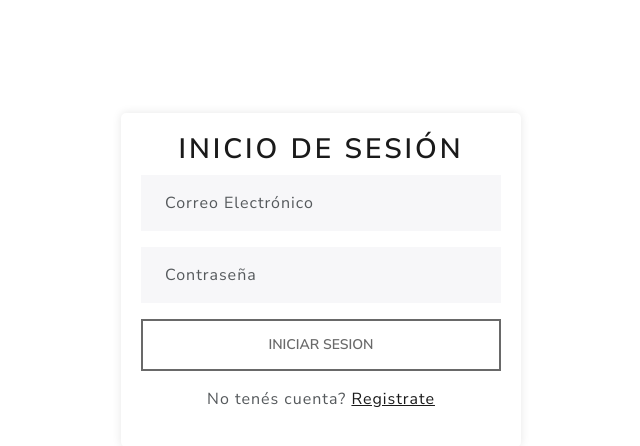
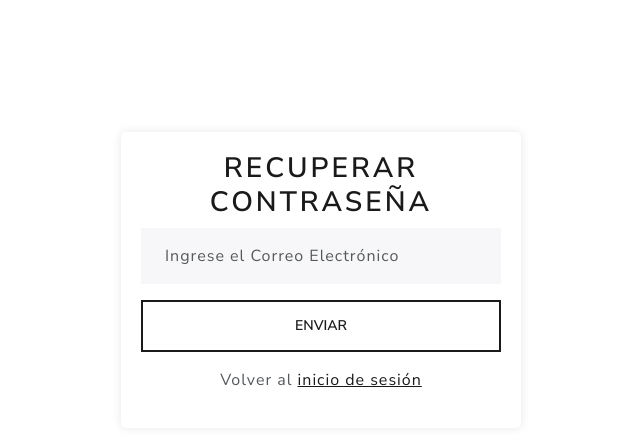
Before and after one commit to Tincho1612/SuperHeroGames, an Angular app in the folder SuperHeroGameAngular/: page /recuperarpassword in a window 1280 px wide. Before the commit this address led to /login. Shown: the top 446 px of the page, without its empty margins (319-959 px from the left). Built offline with nearby package versions, Linux system fonts and the light colour scheme.

Commit message:
feat (forgot password): Funcionalidad para restablecer la contraseña agregada.

```diff
--- a/SuperHeroGameAngular/src/app/app.module.ts
+++ b/SuperHeroGameAngular/src/app/app.module.ts
@@ -25,7 +25,9 @@ import { ListaHeroesComponent } from './components/lista-heroes/lista-heroes.com
 import { DragDropModule } from '@angular/cdk/drag-drop';
 import { CardRuletaComponent } from './components/card-ruleta/card-ruleta.component';
 import { HistorialComponent } from './components/historial/historial.component';
-import { UpdateUserComponent } from './components/update-user/update-user.component'
+import { UpdateUserComponent } from './components/update-user/update-user.component';
+import { RecoverPasswordComponent } from './components/recover-password/recover-password.component';
+import { ResetPasswordComponent } from './components/reset-password/reset-password.component'
 
 
 @NgModule({
@@ -44,6 +46,8 @@ import { UpdateUserComponent } from './components/update-user/update-user.compon
     CardRuletaComponent,
     HistorialComponent,
     UpdateUserComponent,
+    RecoverPasswordComponent,
+    ResetPasswordComponent,
   ],
   imports: [
     BrowserModule,
--- a/SuperHeroGameAngular/src/app/components/form-login/form-login.component.html
+++ b/SuperHeroGameAngular/src/app/components/form-login/form-login.component.html
@@ -32,6 +32,9 @@
             <p class="mt-3">
                 No tenés cuenta? <a routerLink="/register">Registrate</a>
             </p>
+            <p class="mt-3">
+                Perdiste tu contraseña? <a routerLink="/recuperarpassword">Recuperar</a>
+            </p>
         </form>
     </div>
 </div>
--- a/SuperHeroGameAngular/src/app/components/navbar/navbar.component.ts
+++ b/SuperHeroGameAngular/src/app/components/navbar/navbar.component.ts
@@ -23,8 +23,15 @@ export class NavbarComponent {
   ) {
     this.router.events.subscribe((event) => {
       if (event instanceof NavigationEnd) {
+        this.shouldShowNavbar = true;
         const currentRoute = this.router.routerState.snapshot.url;
-        this.shouldShowNavbar = !['/login', '/register'].includes(currentRoute);
+        const routes = ['/login', '/register', '/recuperarpassword', '/resetpassword'];
+        for(const route of routes){
+          if(currentRoute.startsWith(route)){
+            this.shouldShowNavbar = false;
+            break;
+          }
+        }
       }
     });
 
--- /dev/null
+++ b/SuperHeroGameAngular/src/app/components/recover-password/recover-password.component.css
@@ -0,0 +1,15 @@
+.recoverpassword {
+    display: flex;
+    justify-content: center;
+    align-items: center;
+    height: 70vh;
+    text-align: center;
+}
+
+.container {
+    max-width: 400px;
+    padding: 20px;
+    background-color: #fff;
+    border-radius: 5px;
+    box-shadow: 0 0 10px rgba(0, 0, 0, 0.1);
+}
--- /dev/null
+++ b/SuperHeroGameAngular/src/app/components/recover-password/recover-password.component.html
@@ -0,0 +1,23 @@
+<div class="recoverpassword">
+    <div class="container">
+        <form (ngSubmit)="onSubmit()">
+            <h2>Recuperar contraseña</h2>
+
+            <div class="form-floating mb-3">
+                <input type="email" class="form-control" id="email" placeholder="email" [(ngModel)]="email" name="email">
+                <label for="email">Ingrese el Correo Electrónico</label>
+            </div>
+
+            <div class="d-grid gap-2">
+                <button type="submit" class="btn btn-outline-primary">
+                    <span *ngIf="!loading">Enviar</span>
+                    <app-spinner *ngIf="loading" [showMargin]="false"></app-spinner>
+                </button>
+            </div>
+
+            <p class="mt-3">
+                Volver al <a routerLink="/login">inicio de sesión</a>
+            </p>
+        </form>
+    </div>
+</div>
--- /dev/null
+++ b/SuperHeroGameAngular/src/app/components/recover-password/recover-password.component.ts
@@ -0,0 +1,41 @@
+import { Component } from '@angular/core';
+import { ToastrService } from 'ngx-toastr';
+import { UsersService } from 'src/app/services/users.service';
+
+@Component({
+  selector: 'app-recover-password',
+  templateUrl: './recover-password.component.html',
+  styleUrls: ['./recover-password.component.css']
+})
+export class RecoverPasswordComponent {
+  email: string = '';
+  loading: boolean = false;
+
+  constructor(
+    private toastr: ToastrService,
+    private _userService: UsersService
+  ) {
+
+  }
+
+  onSubmit() {
+    this.loading = true;
+    const emailRegex: RegExp = /^[a-zA-Z0-9._-]+@[a-zA-Z0-9.-]+\.[a-zA-Z]{2,4}$/;
+
+    if (this.email.match(emailRegex)) {
+
+      this._userService.recuperarPassword(this.email).subscribe({
+        next: (data) => {
+          this.toastr.success(data.message, 'Correo enviado!');
+        },
+        error: (e) => {
+          this.toastr.error(e.error.message, 'Error');
+        },
+        complete: ()=> this.loading = false
+      })
+    } else {
+      this.toastr.error('Asegurese de ingresar un mail válido', 'Formato erroneo');
+      this.loading = false;
+    }
+  }
+}
--- /dev/null
+++ b/SuperHeroGameAngular/src/app/components/reset-password/reset-password.component.css
@@ -0,0 +1,15 @@
+.resetpassword {
+    display: flex;
+    justify-content: center;
+    align-items: center;
+    text-align: center;
+    height: 70vh;
+}
+
+.container {
+    max-width: 400px;
+    padding: 20px;
+    background-color: #fff;
+    border-radius: 5px;
+    box-shadow: 0 0 10px rgba(0, 0, 0, 0.1);
+}
--- /dev/null
+++ b/SuperHeroGameAngular/src/app/components/reset-password/reset-password.component.html
@@ -0,0 +1,43 @@
+<div class="resetpassword mt-xl-5">
+    <div class="container">
+        <form (ngSubmit)="sendData()" [formGroup]="form">
+            <h2>Cambiar contraseña</h2>
+            <div class="form-floating mb-3">
+                <input type="password" class="form-control" id="password" placeholder="password"
+                    formControlName="password" required>
+                <label for="password">Contraseña</label>
+                <span *ngIf="form.get('password')?.hasError('required') && form.get('password')?.touched">
+                    El campo password es <strong>REQUERIDO</strong>
+                </span>
+                <span *ngIf="form.get('password')?.hasError('minlength') && form.get('password')?.touched ||
+                             form.get('password')?.hasError('maxlength') && form.get('password')?.touched">
+                    La contraseña debe contener entre <strong>8 y 24 caracteres</strong>
+                </span>
+            </div>
+            <div class="form-floating mb-3">
+                <input type="password" class="form-control" id="confirmPassword" placeholder="Confirm password"
+                    formControlName="confirmPassword" required>
+                <label for="confirmPassword">Confirm password</label>
+                <span *ngIf="form.get('confirmPassword')?.hasError('required') && form.get('confirmPassword')?.touched">
+                    Debes confirmar la contraseña!
+                </span>
+                <span *ngIf="form.get('confirmPassword')?.hasError('minlength') && form.get('confirmPassword')?.touched ||
+                             form.get('confirmPassword')?.hasError('maxlength') && form.get('confirmPassword')?.touched">
+                    La contraseña debe contener entre <strong>8 y 24 caracteres</strong>
+                </span>
+            </div>
+            <span *ngIf="form.hasError('mismatch') && form.get('confirmPassword')?.touched">
+                Las contraseñas no coinciden.
+            </span>
+            <div class="d-grid gap-2">
+                <button type="submit" [disabled]="form.invalid" class="btn btn-outline-primary">
+                    <span *ngIf="!loading">Enviar</span>
+                    <app-spinner *ngIf="loading" [showMargin]="false"></app-spinner>
+                </button>
+            </div>
+            <p class="mt-3">
+                Volver al <a routerLink="/login">inicio de sesión</a>
+            </p>
+        </form>
+    </div>
+</div>
--- /dev/null
+++ b/SuperHeroGameAngular/src/app/components/reset-password/reset-password.component.ts
@@ -0,0 +1,71 @@
+import { Component, OnInit } from '@angular/core';
+import { FormBuilder, FormGroup, Validators } from '@angular/forms';
+import { ActivatedRoute } from '@angular/router';
+import { ToastrService } from 'ngx-toastr';
+import { UsersService } from 'src/app/services/users.service';
+
+@Component({
+  selector: 'app-reset-password',
+  templateUrl: './reset-password.component.html',
+  styleUrls: ['./reset-password.component.css']
+})
+export class ResetPasswordComponent implements OnInit {
+
+  form: FormGroup;
+  loading: boolean = false;
+  token: string = '';
+
+  constructor(
+    private fb: FormBuilder,
+    private toastr: ToastrService,
+    private route: ActivatedRoute,
+    private _userService: UsersService
+  ) {
+    this.form = this.fb.group({
+      password: ['', [Validators.required, Validators.minLength(8), Validators.maxLength(24)]],
+      confirmPassword: ['', [Validators.required, Validators.minLength(8), Validators.maxLength(24)]]
+    }, { validators: this.passwordMatchValidator });
+  }
+
+  ngOnInit() {
+    this.route.params.subscribe(params => {
+      this.token = params['token'];
+      console.log(this.token);
+    });
+  }
+
+  sendData() {
+    if (this.form.invalid) {
+      this.toastr.error('Por favor, complete correctamente el formulario', 'Error');
+      return;
+    }
+
+    this._userService.resetPassword(this.form.value.password, this.token).subscribe({
+      next: (data) => {
+        this.toastr.success(data.message, 'Contraseña cambiada!');
+      },
+      error: (e) => {
+        console.log(e);
+        this.toastr.error(e.error.message, 'Error');
+      }
+    });
+  }
+
+  passwordMatchValidator(group: FormGroup | null) {
+    if (!group) {
+      return null;
+    }
+
+    const passwordControl = group.get('password');
+    const confirmPasswordControl = group.get('confirmPassword');
+
+    if (!passwordControl || !confirmPasswordControl) {
+      return null;
+    }
+
+    const password = passwordControl.value;
+    const confirmPassword = confirmPasswordControl.value;
+
+    return password === confirmPassword ? null : { mismatch: true };
+  }
+}
--- a/SuperHeroGameAngular/src/app/services/users.service.ts
+++ b/SuperHeroGameAngular/src/app/services/users.service.ts
@@ -16,21 +16,21 @@ export class UsersService {
 
   constructor(private http: HttpClient) {
     const lsToken = localStorage.getItem('token');
-    if(lsToken !== null){
+    if (lsToken !== null) {
       this.token = lsToken;
     }
 
     const storeData = localStorage.getItem('usuariosData');
-    if(storeData){
+    if (storeData) {
       this.listusers = JSON.parse(storeData);
     }
     const storedUser = localStorage.getItem('usuarioActual');
-    if(storedUser){
+    if (storedUser) {
       this.currentUser = JSON.parse(storedUser);
     }
   }
 
-  getHeaders(){
+  getHeaders() {
     const tokenAsString = String(this.token); // Convertir a string si es necesario
 
     const headers = new HttpHeaders({
@@ -47,15 +47,15 @@ export class UsersService {
   //////////////////////////////////////////////////////////
   //FUNCIONES PARA OBTENCION/MODIFICACIÓN DEL USUARIO
 
-  getUsersTest(): Observable<any>{
+  getUsersTest(): Observable<any> {
     return this.http.get<any>(`${this.url}/api/user/getUsers`, this.getHeaders());
   }
 
-  getFavoritosTest(): Observable<any>{
+  getFavoritosTest(): Observable<any> {
     return this.http.get<any>(`${this.url}/api/user/favoritos`, this.getHeaders());
   }
 
-  getEquipoTest(): Observable<any>{
+  getEquipoTest(): Observable<any> {
     return this.http.get<any>(`${this.url}/api/user/equipo`, this.getHeaders());
   }
 
@@ -82,14 +82,22 @@ export class UsersService {
     return this.http.post<any>(`${this.url}/api/auth/signin`, body);
   }
 
-  validarUsuario(): Observable<any>{
+  validarUsuario(): Observable<any> {
     return this.http.post<any>(`${this.url}/api/user/validarUsuario`, null, this.getHeaders());
+  }
+
+  recuperarPassword(email: string): Observable<any> {
+    return this.http.post<any>(`${this.url}/api/auth/recoverPassword`, { email });
+  }
+
+  resetPassword(newPassword: string, token: string): Observable<any> {
+    return this.http.post<any>(`${this.url}/api/auth/resetPassword/${token}`, { newPassword });
   }
 
   //////////////////////////////////////////////////////////
   //FUNCIONES PARA LAS PELEAS
 
-  getPeleasUser(): Observable<any>{
+  getPeleasUser(): Observable<any> {
     return this.http.get<any>(`${this.url}/api/pelea/getPeleas`, this.getHeaders());
   }
 
```
Also changed, not shown: SuperHeroGameAngular/src/app/app-routing.module.ts (+6 -2 lines).
